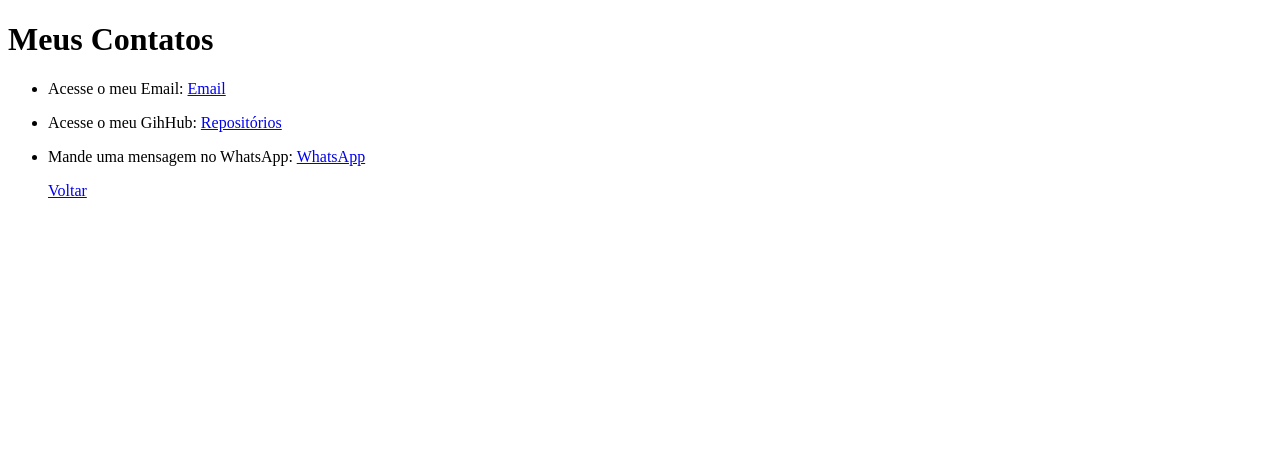
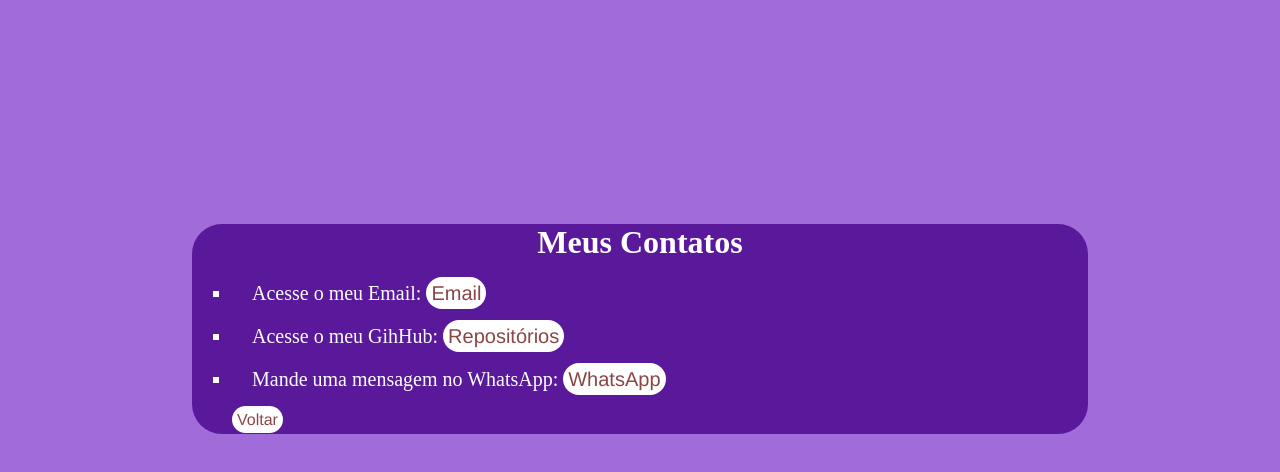
Before and after one commit to eduardaaraujo3/aweb, a plain HTML site: page bimestre2/contatos.html in a window 1280 px wide. Drawn offline with Linux system fonts and the light colour scheme; the site is published under a folder, as on GitHub Pages, so addresses that start at the root find nothing.

Commit message:
Update contatos.html

```diff
--- a/bimestre2/contatos.html
+++ b/bimestre2/contatos.html
@@ -4,7 +4,7 @@
     <meta charset="UTF-8">
     <meta name="viewport" content="width=device-width, initial-scale=1.0">
     <title>Contatos</title>
-    <link rel="stylesheet" href="/bimestre2/assets/style.css">
+    <link rel="stylesheet" href="assets/style.css">
 </head>
 
 <body class="BodyCtt">
```
